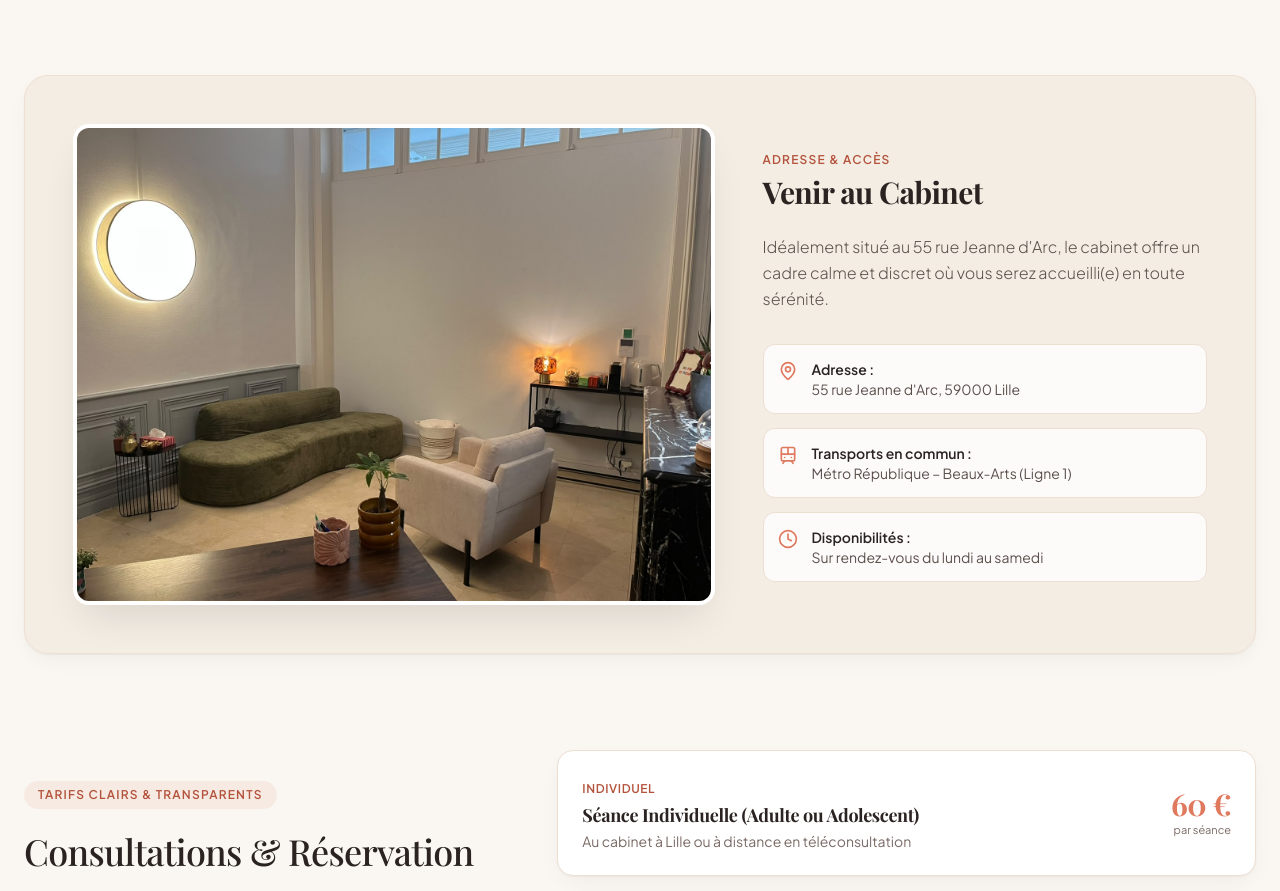
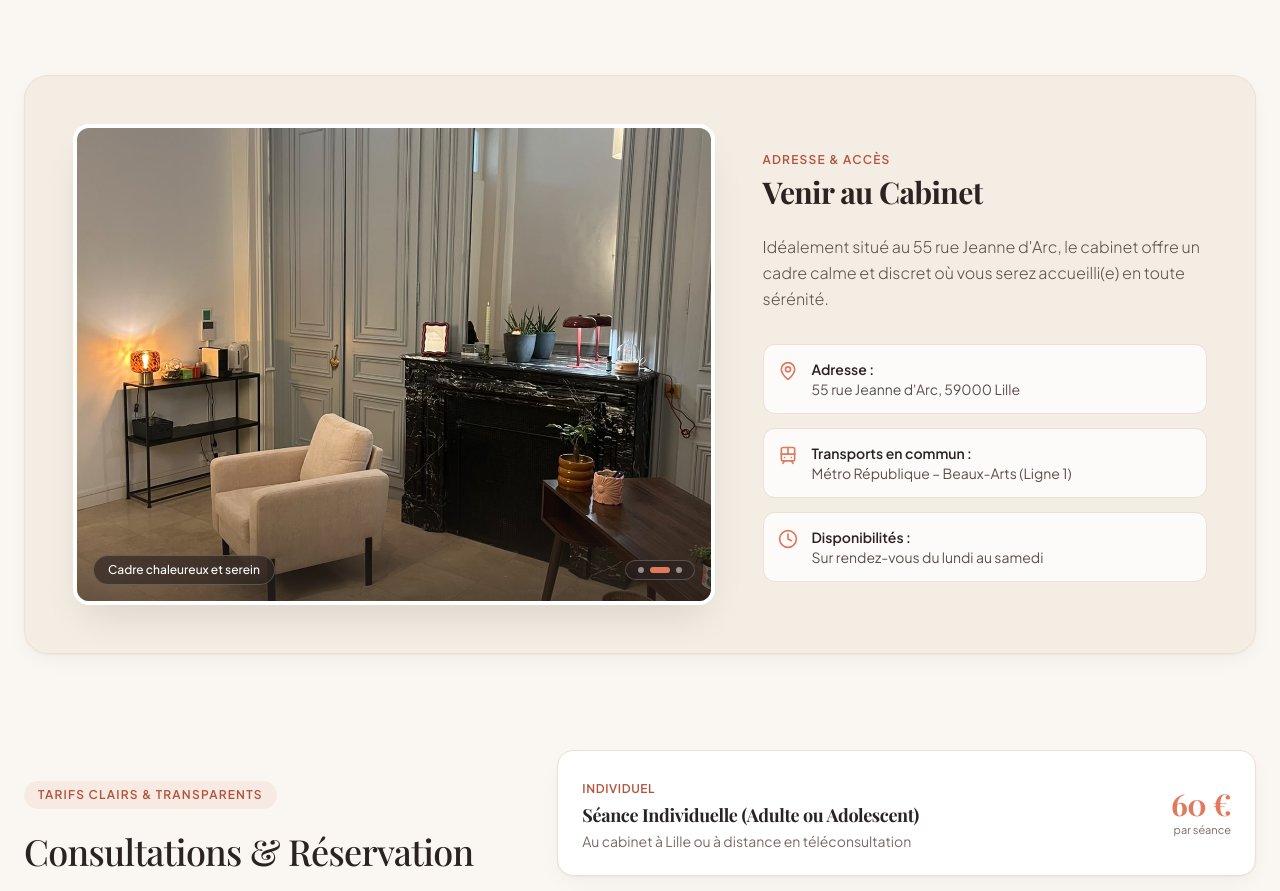
Before and after one commit to Osmond32/Sito-Roman, a React (Vite) app: page / in a window 1280 px wide. Shown: the part 3020-3911 px from the top of the page. Built offline with nearby package versions, Linux system fonts and the light colour scheme; a web font is replaced by a local one.

Commit message:
feat: carosello studio automatico con nuove foto

```diff
--- a/src/components/PricingAndCabinet.jsx
+++ b/src/components/PricingAndCabinet.jsx
@@ -1,11 +1,42 @@
-import React from 'react';
-import { MapPin, Clock, Train, Video, ExternalLink, Calendar, Sparkles } from 'lucide-react';
-import studioImg from '../assets/Studio.jpeg';
+import React, { useState, useEffect } from 'react';
+import { MapPin, Clock, Train, Video, ExternalLink, Calendar } from 'lucide-react';
+import studioMainImg from '../assets/Studio.jpeg';
+import studio1Img from '../assets/studio 1.jpeg';
+import studio2Img from '../assets/studio 2.jpeg';
 
 const RESALIB_URL =
   'https://www.resalib.fr/praticien/138450-romane-de-fresnoye-sexotherapeute-lille';
 
+const studioPhotos = [
+  {
+    src: studioMainImg,
+    alt: "Espace d'accueil et consultation du cabinet de Romane de Fresnoye à Lille",
+    caption: 'Espace de consultation',
+  },
+  {
+    src: studio1Img,
+    alt: "Vue intérieure du cabinet de sexothérapie à Lille",
+    caption: 'Cadre chaleureux et serein',
+  },
+  {
+    src: studio2Img,
+    alt: "Coin écoute confidentielle et thérapie de couple à Lille",
+    caption: 'Espace d’échange et d’écoute',
+  },
+];
+
 const PricingAndCabinet = () => {
+  const [currentSlide, setCurrentSlide] = useState(0);
+
+  // Scorrimento continuo automatico ogni 3.5 secondi senza necessità di alcun click
+  useEffect(() => {
+    const timer = setInterval(() => {
+      setCurrentSlide((prev) => (prev + 1) % studioPhotos.length);
+    }, 3500);
+
+    return () => clearInterval(timer);
+  }, []);
+
   return (
     <section id="cabinet" className="py-24 md:py-32 px-6 bg-sand-50">
       <div className="max-w-7xl mx-auto space-y-20">
@@ -22,17 +53,46 @@ const PricingAndCabinet = () => {
           </p>
         </div>
 
-        {/* Studio Showcase: Foto dello Studio con Dettagli */}
+        {/* Studio Showcase: Foto a scorrimento automatico con Dettagli */}
         <div className="grid grid-cols-1 lg:grid-cols-12 gap-8 lg:gap-12 items-center bg-clay-50/80 p-6 sm:p-10 md:p-12 rounded-[var(--radius-card)] border border-line shadow-soft">
-          {/* Foto dello studio */}
+          {/* Riquadro Foto che girano da sole */}
           <div className="lg:col-span-7">
-            <div className="relative aspect-[4/3] rounded-2xl overflow-hidden shadow-lift border-4 border-white group">
-              <img
-                src={studioImg}
-                alt="Cabinet de sexothérapie de Romane de Fresnoye à Lille"
-                className="w-full h-full object-cover object-center transform group-hover:scale-103 transition-transform duration-700 ease-out"
-              />
+            <div className="relative aspect-[4/3] rounded-2xl overflow-hidden shadow-lift border-4 border-white select-none pointer-events-none">
+              {studioPhotos.map((photo, index) => (
+                <div
+                  key={index}
+                  className={`absolute inset-0 transition-opacity duration-1000 ease-in-out ${
+                    index === currentSlide ? 'opacity-100 z-10' : 'opacity-0 z-0'
+                  }`}
+                >
+                  <img
+                    src={photo.src}
+                    alt={photo.alt}
+                    className="w-full h-full object-cover object-center transform scale-100 hover:scale-105 transition-transform duration-1000 ease-out"
+                  />
+                  {/* Gradiente inferiore decorativo */}
+                  <div className="absolute inset-x-0 bottom-0 h-1/3 bg-gradient-to-t from-ink-900/60 via-ink-900/20 to-transparent" />
+                </div>
+              ))}
 
+              {/* Didascalia e indicatore discreto del cambio foto */}
+              <div className="absolute bottom-4 left-4 right-4 z-20 flex items-center justify-between text-xs text-white">
+                <span className="font-medium bg-ink-900/65 backdrop-blur-md px-3.5 py-1.5 rounded-full border border-white/20">
+                  {studioPhotos[currentSlide].caption}
+                </span>
+
+                {/* Barretta di progressione visiva discreta */}
+                <div className="flex items-center gap-1.5 bg-ink-900/65 backdrop-blur-md px-3 py-1.5 rounded-full border border-white/20">
+                  {studioPhotos.map((_, i) => (
+                    <span
+                      key={i}
+                      className={`h-1.5 rounded-full transition-all duration-500 ${
+                        i === currentSlide ? 'w-5 bg-terracotta-500' : 'w-1.5 bg-white/50'
+                      }`}
+                    />
+                  ))}
+                </div>
+              </div>
             </div>
           </div>
 
```
Also changed, not shown: src/assets/studio 1.jpeg (added), src/assets/studio 2.jpeg (added).
